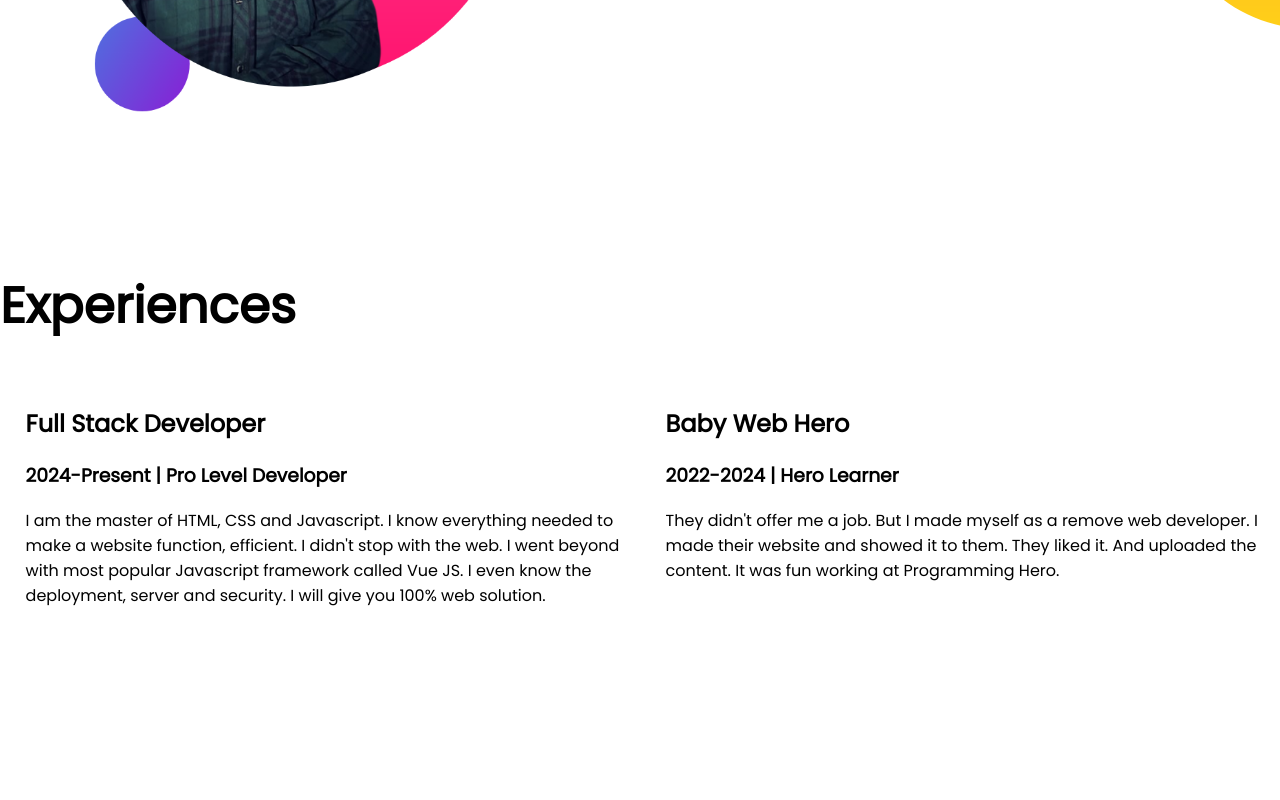
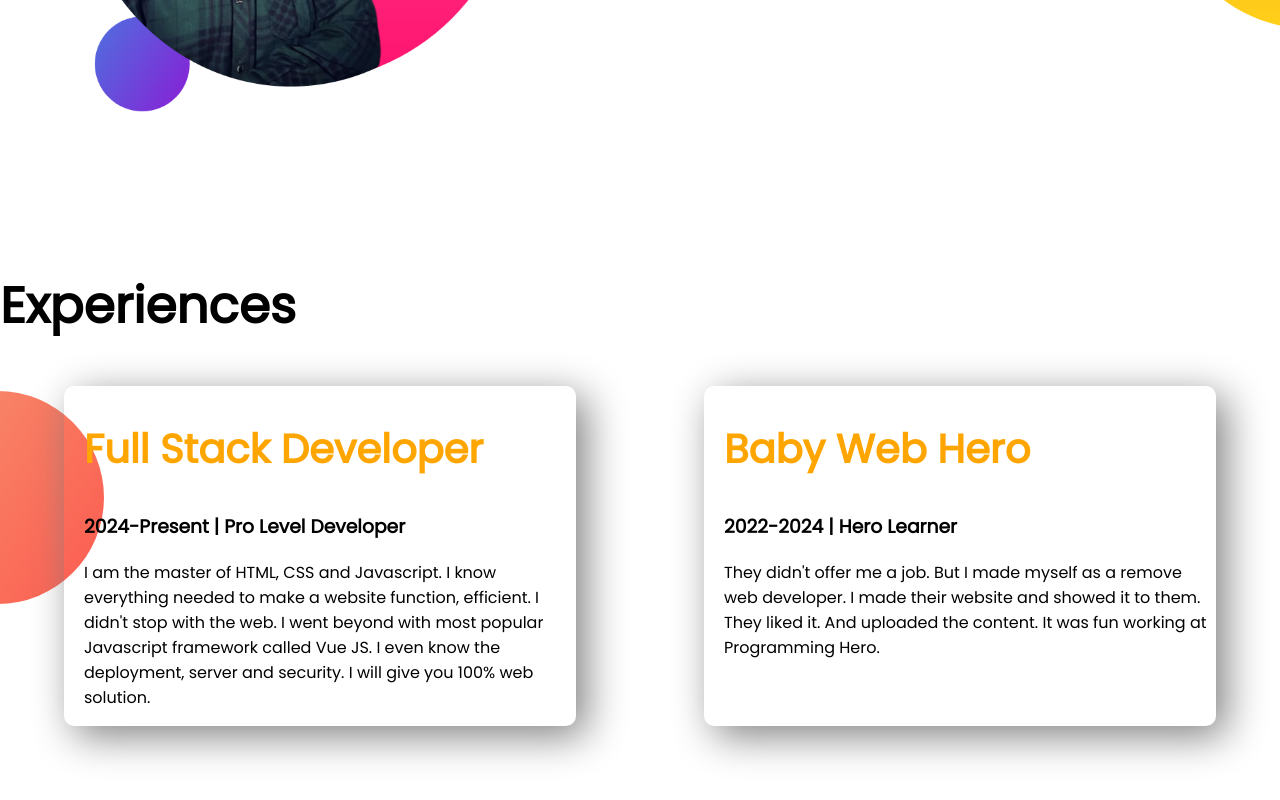
Before and after one commit to SukantaKumarSarkar/My-portfolio, a plain HTML site: page index.html in a window 1280 px wide. Shown: the part 1005-1805 px from the top of the page. Before the commit the page ends 1779 px from the top, so only its background shows below. Drawn offline with Linux system fonts and the light colour scheme.

Commit message:
experience item added

```diff
--- a/index.html
+++ b/index.html
@@ -39,14 +39,14 @@
     <section class="experience-area">
         <h1>Experiences</h1>
         <div class="flexible-container">
-            <div class="half-width">
-                <h2>Full Stack Developer</h2>
+            <div class="experience-item">
+                <h2 class="orange-color">Full Stack Developer</h2>
                 <h3>2024-Present | Pro Level Developer</h3>
                 <p>I am the master of HTML, CSS and Javascript. I know everything needed to make a website function, efficient. I didn't stop with the web. I went beyond with most popular Javascript framework called Vue JS. I even know the deployment, server
                     and security. I will give you 100% web solution.</p>
             </div>
-            <div class="half-width">
-                <h2>Baby Web Hero</h2>
+            <div class="experience-item">
+                <h2 class="orange-color">Baby Web Hero</h2>
                 <h3>2022-2024 | Hero Learner</h3>
                 <p>They didn't offer me a job. But I made myself as a remove web developer. I made their website and showed it to them. They liked it. And uploaded the content. It was fun working at Programming Hero.</p>
             </div>
--- a/style.css
+++ b/style.css
@@ -5,6 +5,10 @@ body {
 
 h1 {
     font-size: 50px;
+}
+
+h2 {
+    font-size: 40px;
 }
 
 .orange-color {
@@ -44,3 +48,18 @@ h1 {
     background-repeat: no-repeat;
     background-position: right;
 }
+
+.experience-area {
+    background-image: url(Image/exp-bg.png);
+    background-repeat: no-repeat;
+    background-position: left;
+}
+
+.experience-item {
+    width: 40%;
+    margin-left: 5%;
+    margin-right: 5%;
+    padding-left: 20px;
+    box-shadow: 10px 10px 40px gray;
+    border-radius: 10px;
+}
```
